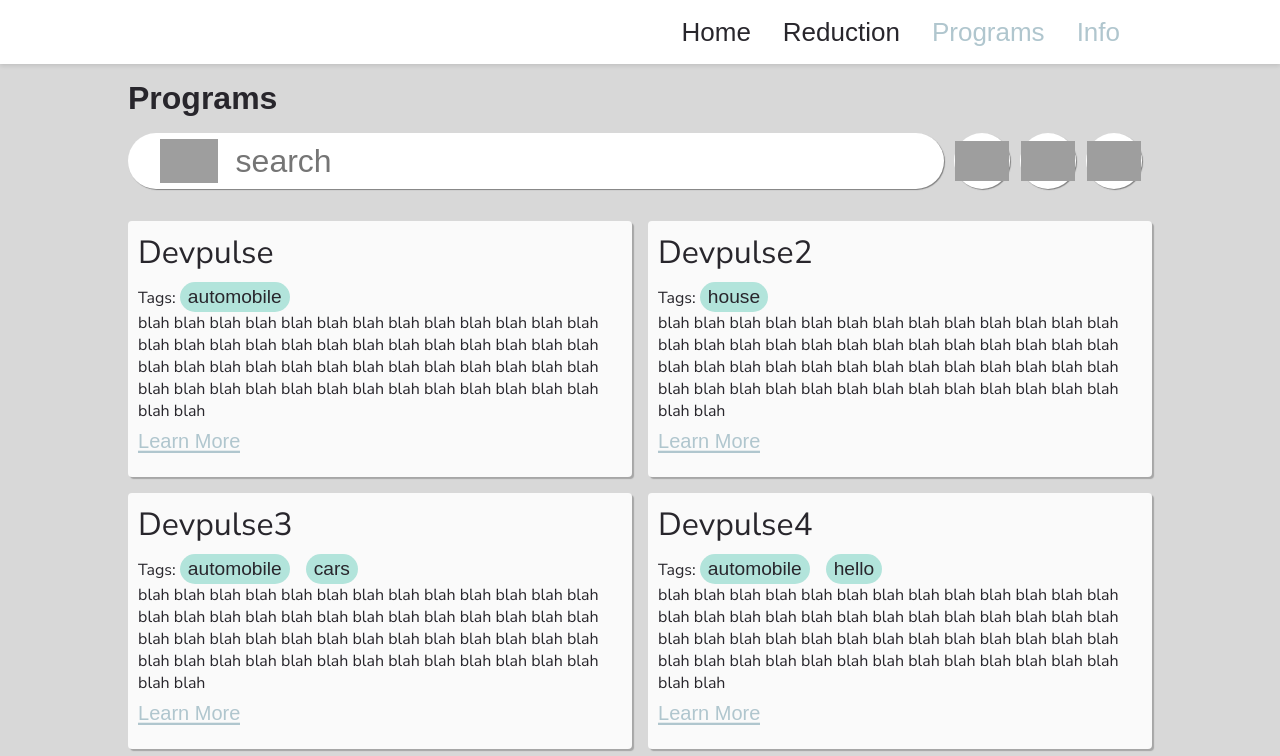
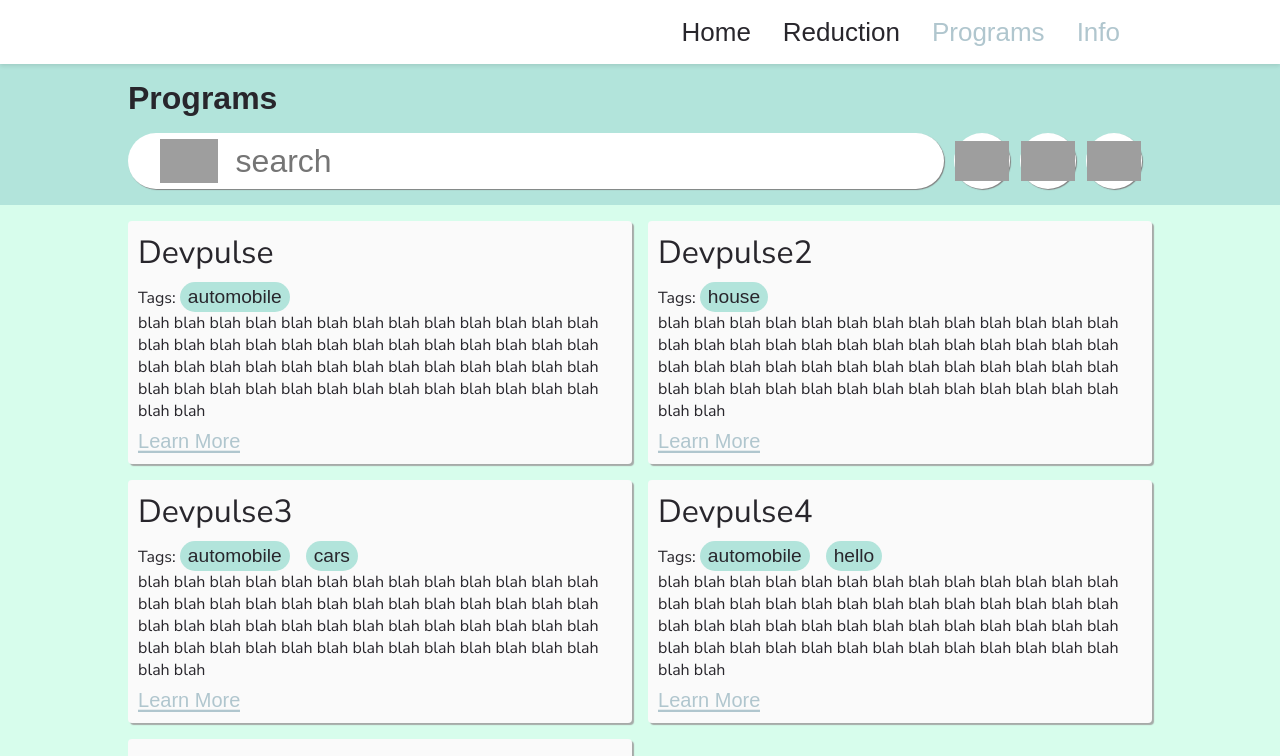
Before and after one commit to Booklover997/webmaster, a React (Create React App) app: page /programs in a window 1280 px wide. Shown: the top 756 px of the page. Built offline with nearby package versions, Linux system fonts and the light colour scheme; grey boxes are pictures that could not be loaded; a web font is replaced by a local one.

Commit message:
Changed colors around a little bit

```diff
--- a/src/pages/Home.jsx
+++ b/src/pages/Home.jsx
@@ -72,7 +72,7 @@ export default function Home() {
           </span>
           <FontAwesomeIcon icon={faQuoteRight} />
         </h1>
-        <h3> - Martin Luther King</h3>
+        <h3> - Martin Luther King Jr.</h3>
       </div>
 
       <div className="cardContainer">
--- a/src/pages/Programs.jsx
+++ b/src/pages/Programs.jsx
@@ -71,6 +71,7 @@ function List(props) {
   });
 
   return (
+    <div className="programCardContainer">
     <div className="programCards">
       {searchData.map((item) => (
         <div className="programCard" key={item.Heading}>
@@ -84,6 +85,7 @@ function List(props) {
           <a className="link" href={"programs/" + item.Heading}>Learn More</a>
         </div>
       ))}
+    </div>
     </div>
   );
 }
--- a/src/pages/css/programs.css
+++ b/src/pages/css/programs.css
@@ -4,18 +4,17 @@
     --margin:10%;
 }
 
-body{
-  background:#d6d6d6ee;
-
-}
 .title{
   padding-top:1rem;
   font-family:var(--normal);
   padding-left:var(--margin);
 }
+.programCardContainer{
+  min-height: 100vh;
+  background-color: var(--lightGreen);
+}
 .programCards{
   display:grid;
-  min-height: 100vh;
   grid-template-columns: auto auto;
   grid-gap: 1rem;
   padding-top:1rem ;
--- a/src/pages/css/styles.css
+++ b/src/pages/css/styles.css
@@ -15,9 +15,6 @@
   --section2:white;
   --section3:var(--periwinkle);
   --section4:var(--lightGreen);
-
-
-
 }
 
 
@@ -26,7 +23,7 @@
 }
 body{
   color:var(--black);
-  background:var(--periwinkle);
+  background:var(--lightBlue);
   overflow-x:hidden;
 }
 #earth{
```
